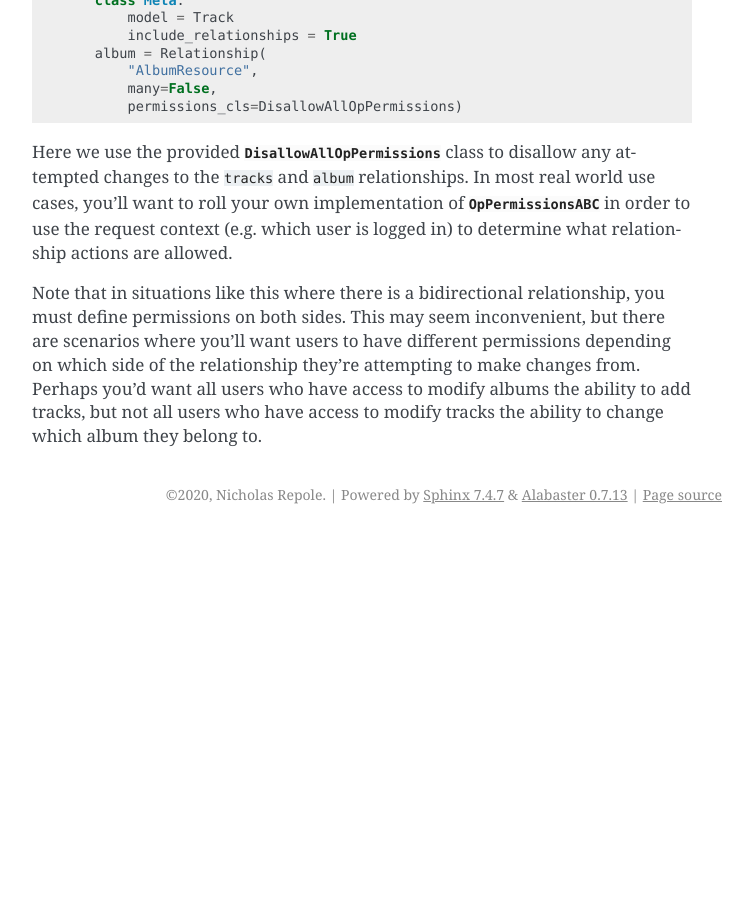
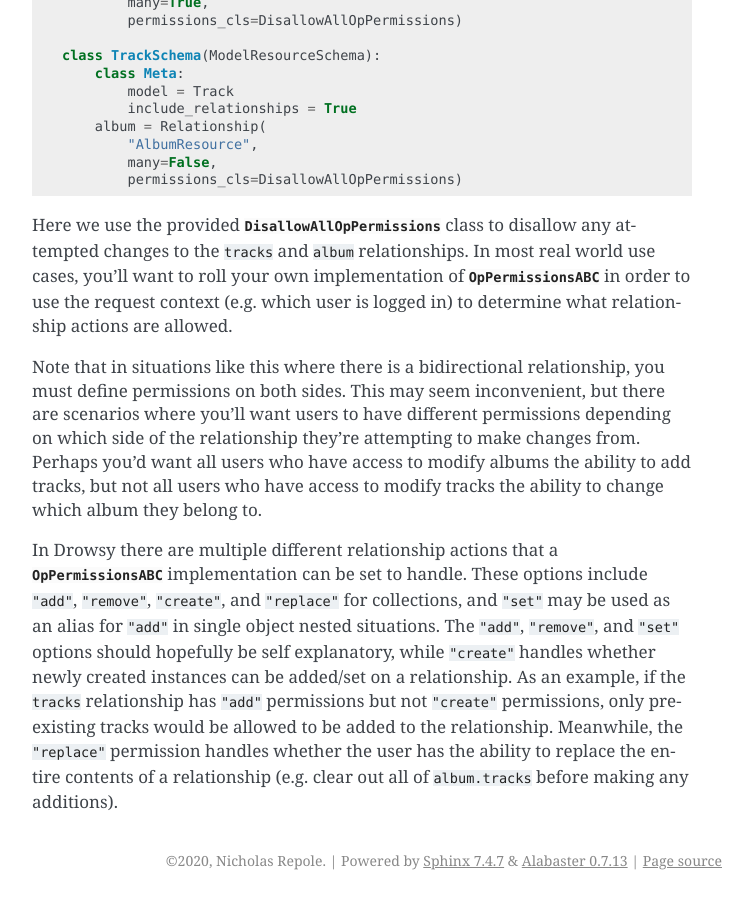
Before and after one commit to repole/drowsy, a Sphinx documentation site: the page built from docs/permissions.rst, in a window 1280 px wide and 900 px high, scrolled down 2524 px. Shown: the whole window, without its empty margins (388-1141 px from the left). Built offline with Sphinx 7.4.7, drawn with Linux system fonts in a browser that asks for light colours; before the commit the page ends 3058 px from its top, so only the background shows below that; some of the changed text lies outside the part shown.

Commit message:
Some documentation updates.

```diff
--- a/docs/permissions.rst
+++ b/docs/permissions.rst
@@ -70,7 +70,10 @@ Create, Update, and Delete
 
 Like read permissions, mutation permissions have the option of overriding
 :meth:`~drowsy.resource.BaseModelResource._check_method_allowed` to completely
-restrict access.
+restrict access to an endpoint. Note that this won't restrict any nested
+access via relationships (e.g. you may restrict GET access to the ``/tracks``
+endpoint, but the ``tracks`` relationship on your ``/albums`` endpoint is
+still accessible).
 
 More fine grained mutation control is handled at the schema level rather than
 at the resource level. This allows validation to occur on an instance by
@@ -160,3 +163,17 @@ depending on which side of the relationship they're attempting to make changes
 from. Perhaps you'd want all users who have access to modify albums the ability
 to add tracks, but not all users who have access to modify tracks the ability
 to change which album they belong to.
+
+In Drowsy there are multiple different relationship actions that a
+:class:`~drowsy.permissions.OpPermissionsABC` implementation can be set to
+handle.  These options include ``"add"``, ``"remove"``, ``"create"``, and
+``"replace"`` for collections, and ``"set"`` may be used as an alias for
+``"add"`` in single object nested situations. The ``"add"``, ``"remove"``,
+and ``"set"`` options should hopefully be self explanatory, while
+``"create"`` handles whether newly created instances can be added/set on
+a relationship. As an example, if the ``tracks`` relationship has ``"add"``
+permissions but not ``"create"`` permissions, only pre-existing tracks
+would be allowed to be added to the relationship. Meanwhile, the ``"replace"``
+permission handles whether the user has the ability to replace the entire
+contents of a relationship (e.g. clear out all of ``album.tracks`` before
+making any additions).
```
Also changed, not shown: docs/mutations.rst (+21 -1 lines), 1 other file.
